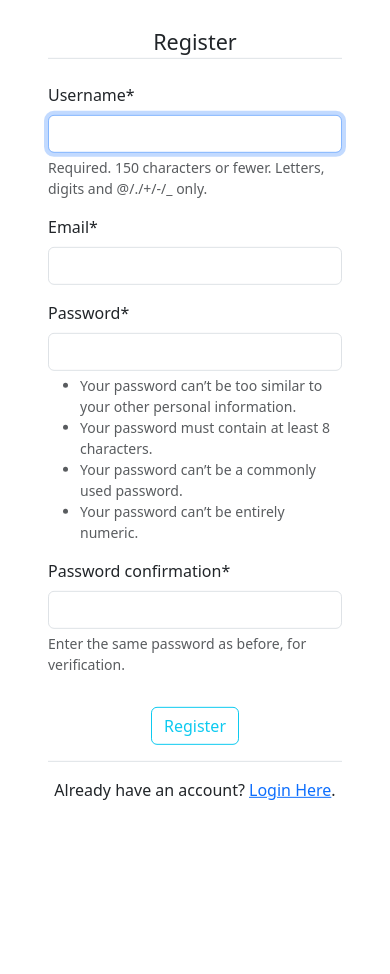
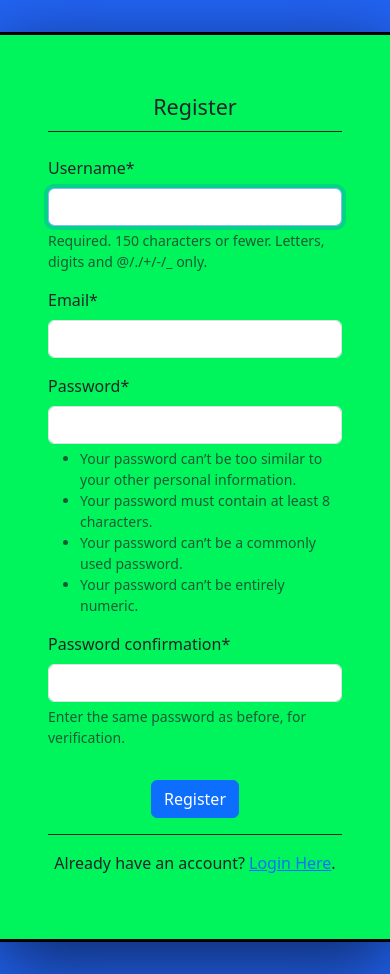
Before and after one commit to JohnCarloSabenorio/Todolist-App, a Django app: page /register/ in a window 390 px wide. Before the commit the page ends 800 px from the top, so only its background shows below. Run offline with Django 5.2, Linux system fonts and the light colour scheme; some libraries are stand-ins or nearby versions.

Commit message:
update design

```diff
--- a/todoapp/static/todoapp/style.css
+++ b/todoapp/static/todoapp/style.css
@@ -1,20 +1,33 @@
 body,html{
-    min-width: 100vw;
-    min-height: 100vh;
     margin: 0;
     padding: 0;
-    background: white;
+    background: #2264F5;
 }
 
+.register-div, .form-div{
+    background: #00F55C;
+    padding: 3em;
+    border: 3px solid black;
+    border-radius: .5em;
+    width: 60%;
+    box-shadow: rgba(0, 0, 0, 0.56) 0px 22px 70px 4px;
+}
+.register-div{
+    margin:auto;
+    margin-top: 2em;
+    margin-bottom: 2em;
+
+}
+
+
+br{
+    color: black;
+}
 .form-div{
     position: absolute;
     top: 50%;
     left: 50%;
     transform: translate(-50%, -50%);
-    width: 60%;
-    padding: 3em;
-    border-radius: 1em;
-    border: 3px solid black;
 }
 
 .div-header, .redirect-txt, .btn-div{
@@ -36,9 +49,11 @@ body,html{
 }
 
 @media (max-width: 850px){
-    .form-div{
+    .form-div, .register-div{
         width: 100%;
         border: none;
-        border-radius: none;
+        border-top: 3px solid black;
+        border-bottom: 3px solid black;
+        border-radius: 0;
     }
 }
--- a/todoapp/static/todoapp/tasklist.css
+++ b/todoapp/static/todoapp/tasklist.css
@@ -16,6 +16,11 @@ body{
 
 }
 
+.add-btn{
+    background: #4B5875;
+    color: white;
+    border: 2px solid black !important;
+}
 .draggable{
     margin: .5em;
     cursor: move;
--- a/todoapp/templates/todoapp/login.html
+++ b/todoapp/templates/todoapp/login.html
@@ -13,14 +13,14 @@
         <form action = "{% url 'login' %}" method = "POST">
             {% csrf_token %}
             <fieldset class = "form-group">
-                <legend class = "border-bottom mb-4 div-header">Log In</legend>
+                <legend class = "border-bottom border-dark mb-4 py-2 div-header">Log In</legend>
                 {{ form|crispy }}
             </fieldset>
             <div class = "form-group btn-div my-3">
-                <button class = "btn btn-outline-info" type = "submit" class = "submit-btn">Login</button>
+                <button class = "btn btn-primary" type = "submit" class = "submit-btn">Login</button>
             </div>
         </form>
-        <div class = "border-top pt-3">
+        <div class = "border-top border-dark mb-4 py-2">
             <p class = "redirect-txt">Don't have an account? <a href = "{% url 'register' %}">Register Here</a>.</p>
         </div>
     </div>
--- a/todoapp/templates/todoapp/logout.html
+++ b/todoapp/templates/todoapp/logout.html
@@ -3,9 +3,9 @@
 {% block content %}
 
     <div class = "form-div">
-        <legend class = "border-bottom mb-4 div-header">User successfully logged out!</legend>
-        <div class = "border-top pt-3">
-            <p class = "redirect-txt"><a href = "{% url 'login' %}">Log In Here!</a>.</p>
+        <legend class = "div-header">User successfully logged out!</legend>
+        <div>
+            <p class = "redirect-txt"><a href = "{% url 'login' %}">Log In Here!</a></p>
         </div>
     </div>
 {% endblock content %}
--- a/todoapp/templates/todoapp/register.html
+++ b/todoapp/templates/todoapp/register.html
@@ -1,18 +1,18 @@
 {% include 'todoapp/header.html' %}
 {% load crispy_forms_tags %}
 {% block content %}
-    <div class = "form-div">
+    <div class = "register-div">
         <form action = "{% url 'register' %}" method = "POST">
             {% csrf_token %}
             <fieldset class = "form-group">
-                <legend class = "border-bottom mb-4 div-header">Register</legend>
+                <legend class = "border-bottom border-dark mb-4 py-2 div-header">Register</legend>
                 {{ form|crispy }}
             </fieldset>
             <div class = "form-group btn-div my-3">
-                <button class = "btn btn-outline-info" type = "submit" class = "submit-btn">Register</button>
+                <button class = "btn btn-primary" type = "submit" class = "submit-btn">Register</button>
             </div>
         </form>
-        <div class = "border-top pt-3">
+        <div class = "border-top border-dark pt-3">
             <p class = "redirect-txt">Already have an account? <a href = "{% url 'login' %}">Login Here</a>.</p>
         </div>
     </div>
--- a/todoapp/views.py
+++ b/todoapp/views.py
@@ -32,7 +32,9 @@ def register(request):
 
 @login_required
 def home(request):
-    tasks = Task.objects.all().order_by('order')
+    user = request.user
+    id = user.id
+    tasks = Task.objects.all().filter(user = id).order_by('order')
 
     return render(request, "todoapp/home.html", {'tasks' : tasks})
 
```
